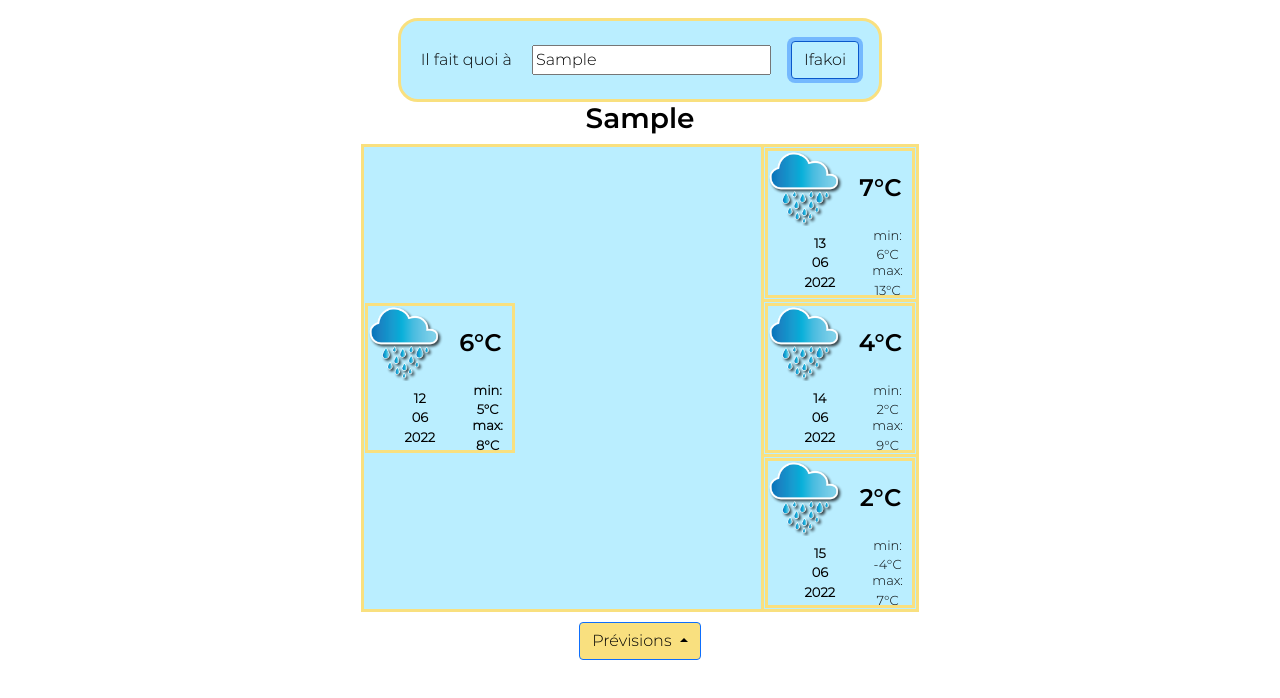
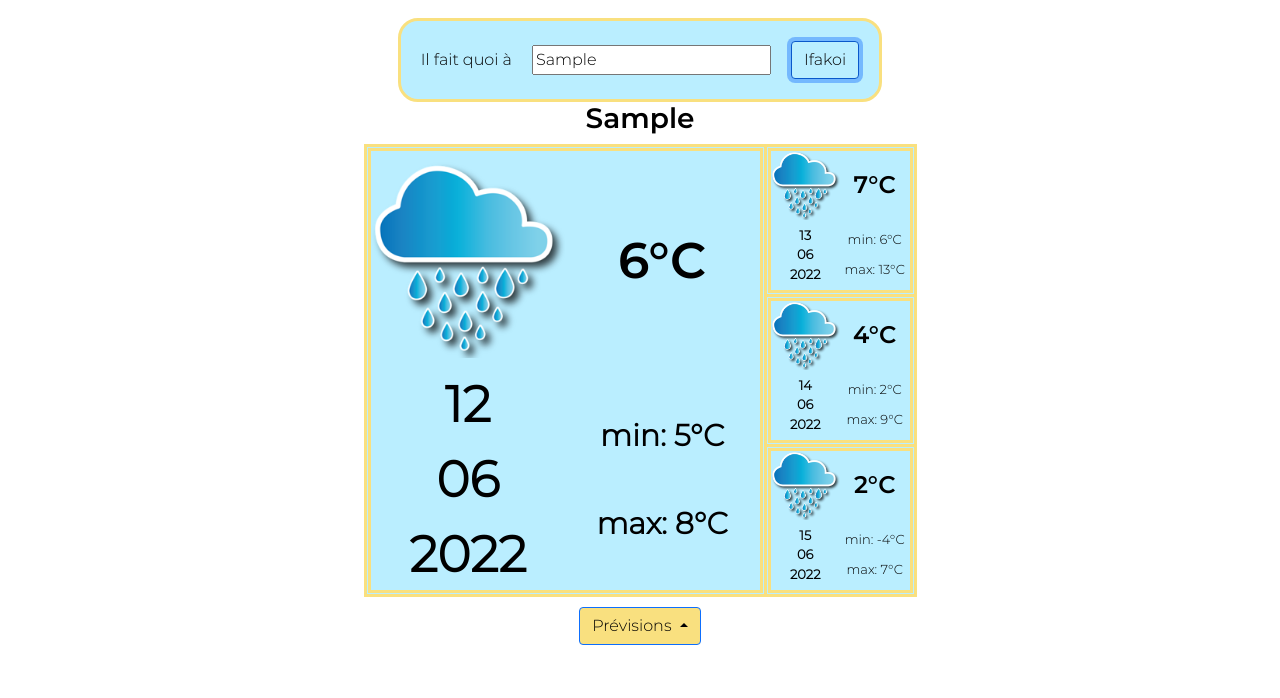
Before and after one commit to LainesseM-BdeB/RuffelME_LainesseM_TP2_Meteo, a website: page index.html in a window 1280 px wide. Both pictures are taken after typing "Sample" into the empty fields and a click on the input "Ifakoi". Shown: the part 252-950 px from the top of the page. Drawn offline with nearby package versions, Linux system fonts and the light colour scheme.

Commit message:
index.js
FIXED Day1 Square to resize properly

Signed-off-by: Lainesse-BdeB <0684941@bdeb.qc.ca>

```diff
--- a/css/index.css
+++ b/css/index.css
@@ -175,6 +175,10 @@ th {
     color: black;
 }
 
+.day1 {
+    font-size: xxx-large;
+}
+
 .dayFrame {
     display: flex;
     flex-direction: column;
@@ -183,8 +187,8 @@ th {
     justify-content: space-evenly;
     background-color: #baeeff;
     border: solid #f9e07f;
-    height: 150px;
-    width: 150px;
+    height: 100%;
+    width: 100%;
 }
 
 .dayFrameRow {
@@ -193,14 +197,14 @@ th {
     flex-wrap: nowrap;
     flex-shrink: 3;
     justify-content: space-evenly;
-    height: 75px;
-    width: 150px;
+    height: 50%;
+    width: 100%;
 }
 
 .weatherFrame {
     display: flex;
-    height: 75px;
-    width: 75px;
+    height: 100%;
+    width: 100%;
     justify-content: center;
     align-items: center;
 }
@@ -209,8 +213,8 @@ th {
     font-family: "Montserrat Header", serif;
     font-size: x-large;
     display: flex;
-    height: 75px;
-    width: 75px;
+    height: 100%;
+    width: 100%;
     justify-content: center;
     align-items: center;
 }
@@ -219,8 +223,8 @@ th {
     font-size: small;
     font-weight: bold;
     display: flex;
-    height: 75px;
-    width: 75px;
+    height: 100%;
+    width: 100%;
     justify-content: space-evenly;
     align-items: center;
 }
@@ -230,17 +234,18 @@ th {
     flex-direction: column;
     flex-wrap: nowrap;
     justify-content: space-evenly;
-    max-height: 75px;
-    max-width: 75px;
+    height: 100%;
+    width: 100%;
+    align-items: center;
 }
 
 .minMaxTemp {
+    display: flex;
     font-size: small;
-    display: flex;
     justify-content: center;
     align-items: center;
-    max-height: 32px;
-    max-width: 32px;
+    max-height: 100%;
+    max-width: 100%;
     margin: 0;
 }
 
@@ -249,6 +254,8 @@ p {
 }
 
 .weatherImg {
-    max-width: 75px;
-    max-height: 75px;
+    width: 100%;
+    height: auto;
+    max-width: 100%;
+    max-height: 100%;
 }
--- a/script/index.js
+++ b/script/index.js
@@ -62,6 +62,13 @@ function Pred3() {
     pred.appendChild(clon);
     let range = document.querySelectorAll(".JJ");
     fillMeteo(range, Date.now());
+    const day1Temp = document.querySelector("#day1 .tempFrame");
+    const day1Date = document.querySelector("#day1 .dateFrame");
+    const day1MinMax = document.querySelectorAll("#day1 .minMaxTemp");
+    day1Temp.style.fontSize = "50px";
+    day1Date.style.fontSize = "50px";
+    day1MinMax[0].style.fontSize = "30px";
+    day1MinMax[1].style.fontSize = "30px";
 }
 function Pred7() {
     clearBox();
```
